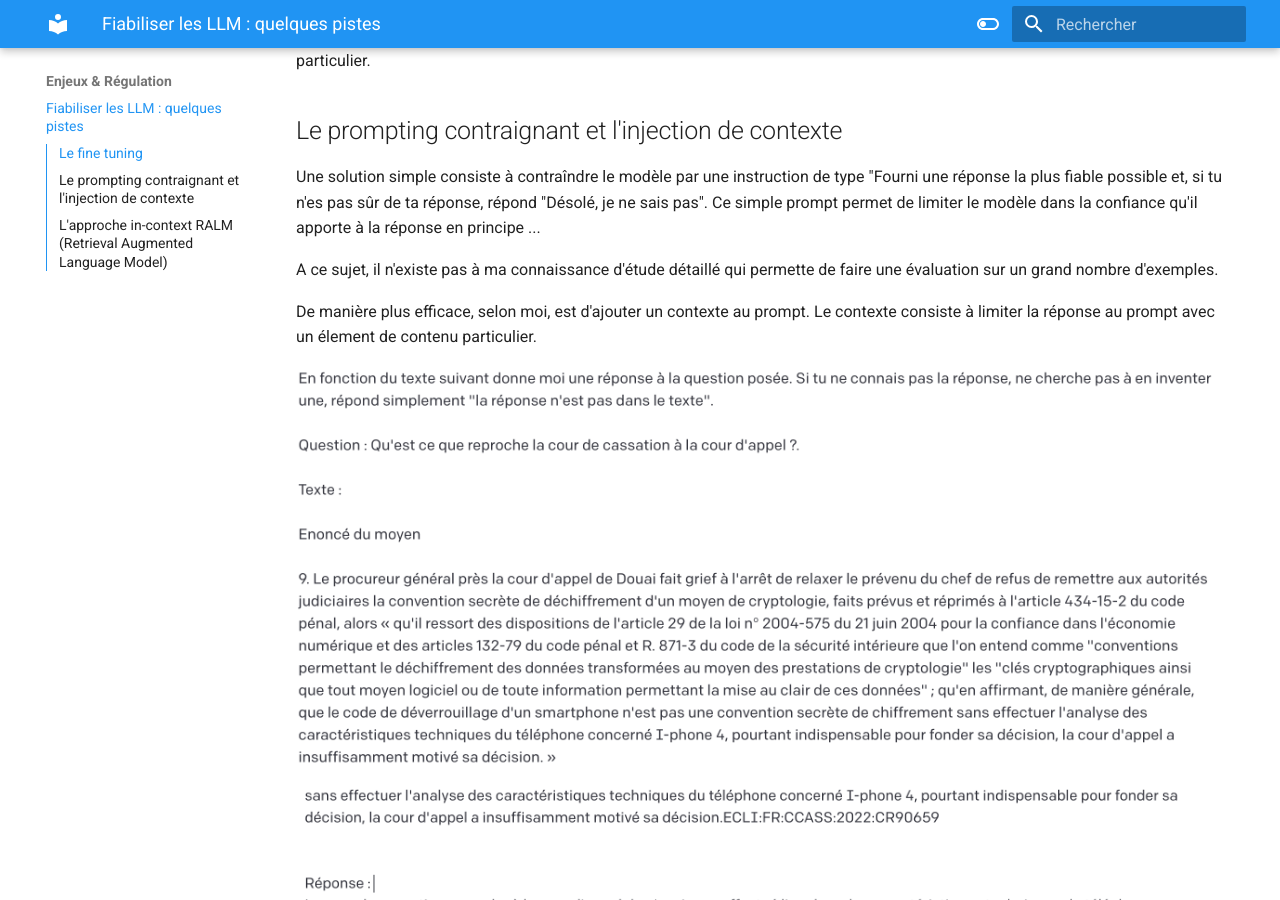
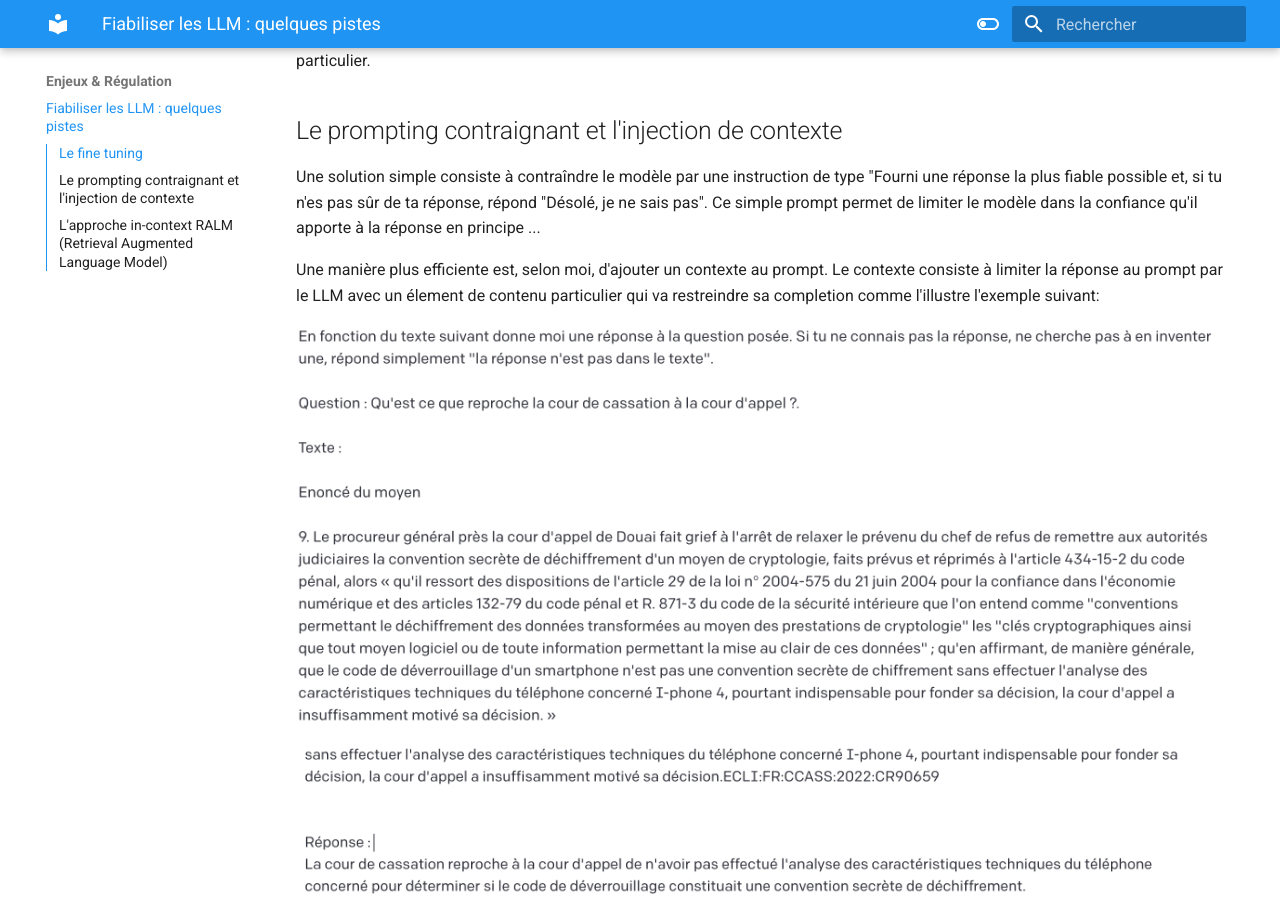
Before and after one commit to rdassignies/legalgpt, an MkDocs documentation site: the page built from docs/Enjeux_&_Régulation/fiabiliiser_les_LargeLanguageModels.md, in a window 1280 px wide and 900 px high, scrolled down 1972 px. Built offline with MkDocs 1.6.1 and Material for MkDocs 9.7.7, drawn with Linux system fonts in a browser that asks for light colours; a script that is not in the unit is left out; some of the changed text lies outside the part shown.

Commit message:
Update fiabiliiser_les_LargeLanguageModels.md

```diff
--- a/docs/Enjeux_&_Régulation/fiabiliiser_les_LargeLanguageModels.md
+++ b/docs/Enjeux_&_Régulation/fiabiliiser_les_LargeLanguageModels.md
@@ -51,13 +51,11 @@ Pour pallier ces inconvénients, une autre approche est d'utiliser le prompting
 
 Une solution simple consiste à contraîndre le modèle par une instruction de type "Fourni une réponse la plus fiable possible et, si tu n'es pas sûr de ta réponse, répond "Désolé, je ne sais pas". Ce simple prompt permet de limiter le modèle dans la confiance qu'il apporte à la réponse en principe ...
 
-A ce sujet, il n'existe pas à ma connaissance d'étude détaillé qui permette de faire une évaluation sur un grand nombre d'exemples.
-
-De manière plus efficace, selon moi, est d'ajouter un contexte au prompt. Le contexte consiste à limiter la réponse au prompt avec un élement de contenu particulier.
+Une manière plus efficiente est, selon moi, d'ajouter un contexte au prompt. Le contexte consiste à limiter la réponse au prompt par le LLM avec un élement de contenu particulier qui va restreindre sa completion comme l'illustre l'exemple suivant:
 
 
-![Prompt GPT openAI 1](/assets/img/prompt_gpt_ccass1.png)
-![Prompt GPT openAI 1](/assets/img/prompt_gpt_ccass2.png)
+![Prompt GPT openAI 1](../assets/img/prompt_gpt_ccass1.png)
+![Prompt GPT openAI 1](../assets/img/prompt_gpt_ccass2.png)
 Cet angle semble plus prometteur et plus sûr que la première approche plus générale. Mais cela ne répond pas à la question de l'actualisation des connaissances. Cette problématique fait l'objet depuis plusieurs années de travaux de recherche. Une des solutions consiste à mixer les LLM avec des outils de recherche sémantique plus "traditionnelles"
 
 ## L'approche in-context RALM (Retrieval Augmented Language Model)
@@ -95,6 +93,8 @@ Ce modèle présente plusieurs avantages :
 - l'information est fiable car maîtrisée par le maître d'oeuvre
 - les résultats utilisent la puissance des LLM pour effectuer des tâches comme les questions/réponses ou des résumés.
 
+Parmi les projets en cours, deux abordent cette question sous l'angle de la recherche sémantique et de la capacité à retravailler les résultats obtenus en utilisant les LLM.
+
 ---------------------
 
 Liens utiles :
```
